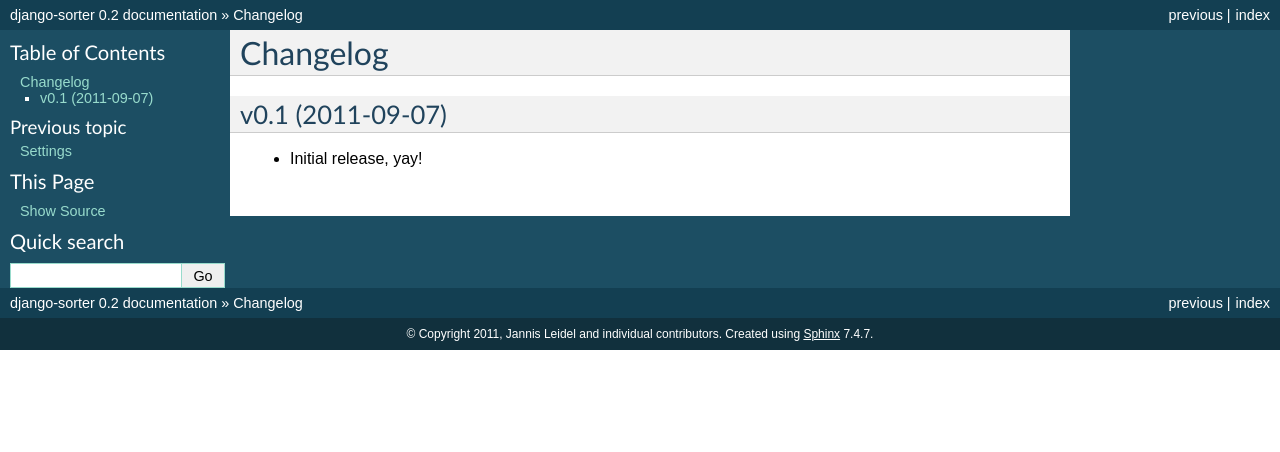
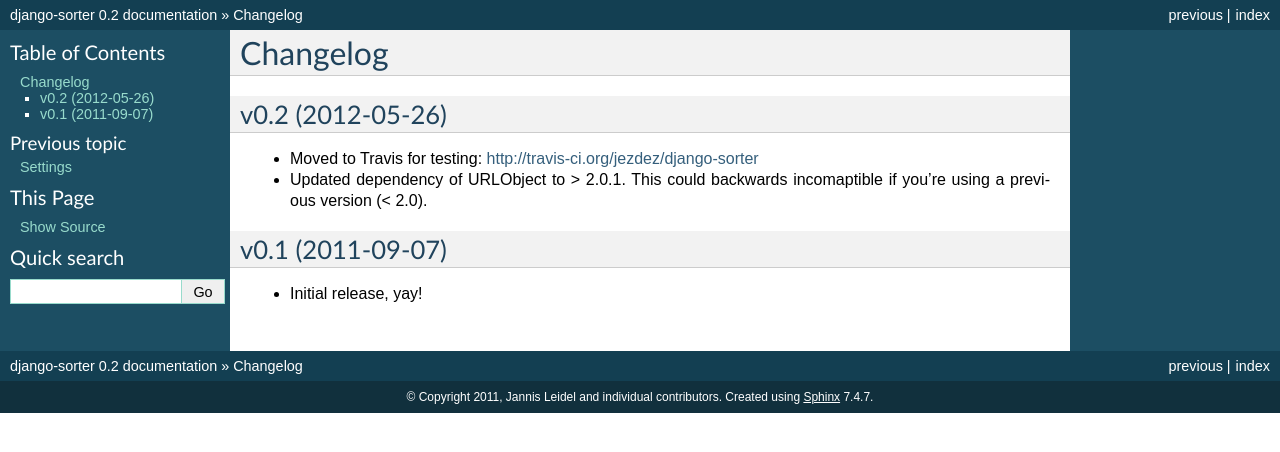
Before and after one commit to jazzband/django-sorter, a Sphinx documentation site: the page built from docs/changelog.rst, in a window 1280 px wide. Shown: the top 452 px of the page. Built offline with Sphinx 7.4.7, drawn with Linux system fonts in a browser that asks for light colours.

Commit message:
Updated changelog.

```diff
--- a/docs/changelog.rst
+++ b/docs/changelog.rst
@@ -1,5 +1,13 @@
 Changelog
 =========
+
+v0.2 (2012-05-26)
+-----------------
+
+- Moved to Travis for testing: http://travis-ci.org/jezdez/django-sorter
+
+- Updated dependency of URLObject to > 2.0.1. This could backwards
+  incomaptible if you're using a previous version (< 2.0).
 
 v0.1 (2011-09-07)
 -----------------
```
